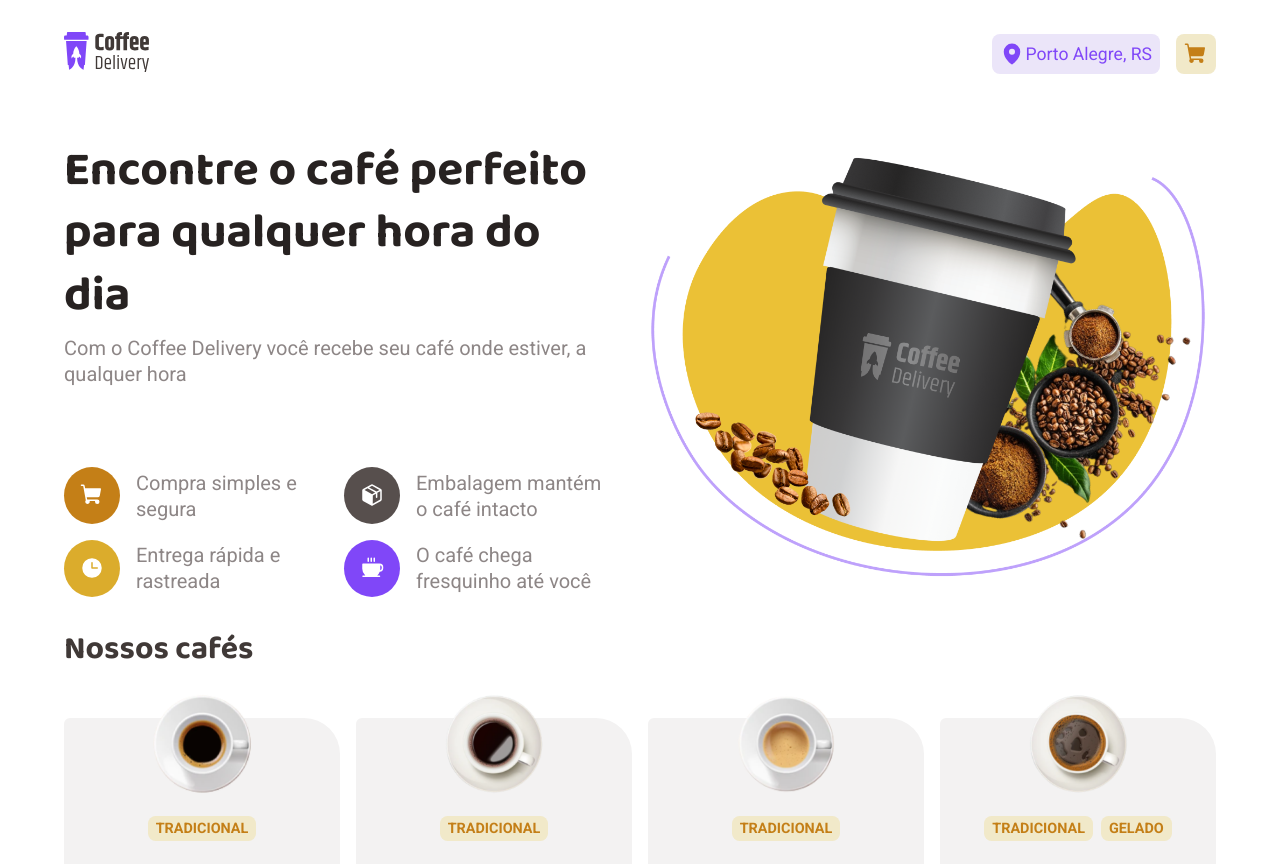
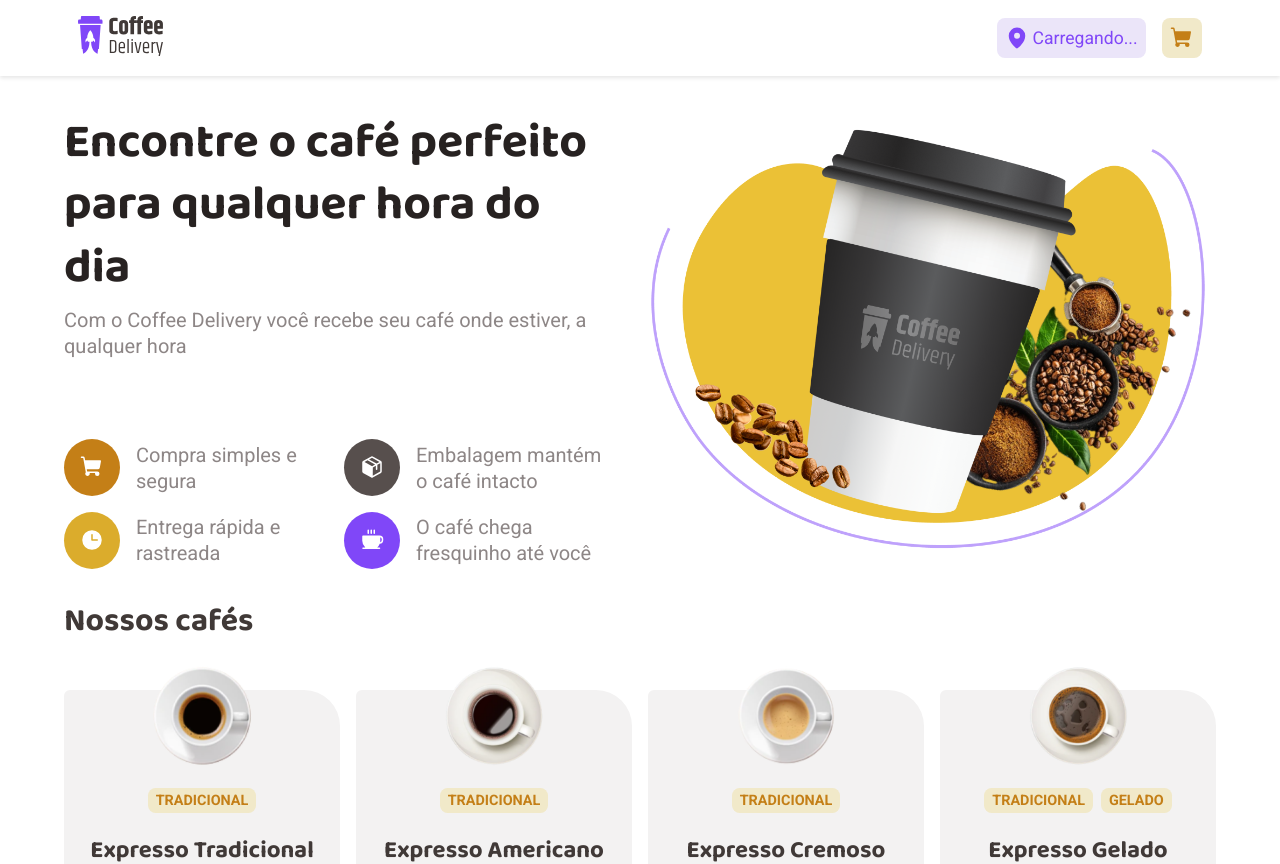
Before and after one commit to gabscrobson/coffee-delivery, a React (Vite) app: page / in a window 1280 px wide. Shown: the top 864 px of the page. Built offline with nearby package versions, Linux system fonts and the light colour scheme; no server answers.

Commit message:
fixe header

```diff
--- a/src/components/Header/index.tsx
+++ b/src/components/Header/index.tsx
@@ -2,21 +2,48 @@ import { MapPin, ShoppingCart } from 'phosphor-react'
 import {
   CartButton,
   HeaderContainer,
+  HeaderContent,
   LocationButton,
   RightButtonsContainer,
 } from './styles'
 import { NavLink } from 'react-router-dom'
+import { useEffect, useState } from 'react'
 
 export function Header() {
+  const [userLocation, setUserLocation] = useState<string>('Carregando...')
+
+  useEffect(() => {
+    // get the user's current location
+    navigator.geolocation.getCurrentPosition(
+      async (position) => {
+        const { latitude, longitude } = position.coords
+        // use a reverse geocoding service to get the city and state information
+        const response = await fetch(
+          `https://nominatim.openstreetmap.org/reverse?format=jsonv2&lat=${latitude}&lon=${longitude}`,
+        )
+        const data = await response.json()
+        const city =
+          data.address.city || data.address.town || data.address.village || ''
+        const state = data.address.state || ''
+        setUserLocation(`${city}, ${state}`)
+      },
+      (error) => {
+        console.error(error)
+        setUserLocation('Localização indisponível')
+      },
+    )
+  }, [])
+
   return (
     <HeaderContainer>
+      <HeaderContent>
         <NavLink to="/" title="Home">
           <img src="/logo.svg" alt="logo" />
         </NavLink>
         <RightButtonsContainer>
           <LocationButton>
             <MapPin size={24} weight="fill" />
-          Porto Alegre, RS
+            {userLocation}
           </LocationButton>
           <NavLink to="/cart" title="Cart">
             <CartButton>
@@ -24,6 +51,7 @@ export function Header() {
             </CartButton>
           </NavLink>
         </RightButtonsContainer>
+      </HeaderContent>
     </HeaderContainer>
   )
 }
--- a/src/components/Header/styles.ts
+++ b/src/components/Header/styles.ts
@@ -1,8 +1,24 @@
 import { styled } from 'styled-components'
 
-export const HeaderContainer = styled.header`
+export const HeaderContainer = styled.div`
+  display: flex;
+  align-items: center;
   width: 100%;
-  margin-bottom: 4rem;
+  padding: 1rem;
+
+  position: fixed;
+  top: 0;
+  left: 0;
+  z-index: 1;
+
+  background-color: ${(props) => props.theme.white};
+  box-shadow: 0 2px 4px rgba(0, 0, 0, 0.1);
+`
+
+export const HeaderContent = styled.header`
+  width: 90%;
+  max-width: 1500px;
+  margin: auto;
 
   display: flex;
   align-items: center;
@@ -20,7 +36,7 @@ const BaseRightButton = styled.div`
   display: flex;
   align-items: center;
   justify-content: center;
-  gap: 0.1rem;
+  gap: 0.2rem;
 
   border: none;
   border-radius: 0.5rem;
@@ -37,6 +53,10 @@ const BaseRightButton = styled.div`
   &:hover {
     filter: brightness(0.95);
   }
+
+  > svg {
+    margin-top: -0.05rem;
+  }
 `
 
 export const LocationButton = styled(BaseRightButton)`
--- a/src/components/QuantityInput/index.tsx
+++ b/src/components/QuantityInput/index.tsx
@@ -1,16 +1,16 @@
 import { Minus, Plus } from 'phosphor-react'
-import { IconContainer, QuantityInputContainer } from './styles'
+import { IconWrapper, QuantityInputContainer } from './styles'
 
 export function QuantityInput() {
   return (
     <QuantityInputContainer>
-      <IconContainer>
+      <IconWrapper>
         <Minus size={16} weight="fill" />
-      </IconContainer>
+      </IconWrapper>
       <input type="number" value={1} />
-      <IconContainer>
+      <IconWrapper>
         <Plus size={16} weight="fill" />
-      </IconContainer>
+      </IconWrapper>
     </QuantityInputContainer>
   )
 }
--- a/src/components/QuantityInput/styles.ts
+++ b/src/components/QuantityInput/styles.ts
@@ -25,7 +25,7 @@ export const QuantityInputContainer = styled.div`
   }
 `
 
-export const IconContainer = styled.button.attrs({ type: 'button' })`
+export const IconWrapper = styled.button.attrs({ type: 'button' })`
   background: none;
   border: none;
   color: ${(props) => props.theme.purple};
--- a/src/layouts/DefaultLayout/styles.ts
+++ b/src/layouts/DefaultLayout/styles.ts
@@ -4,7 +4,7 @@ export const LayoutContainer = styled.div`
   width: 90%;
   max-width: 1500px;
   margin: auto;
-  padding: 2rem 0;
+  padding: 7rem 0;
 
   display: flex;
   flex-direction: column;
--- a/src/pages/Cart/index.tsx
+++ b/src/pages/Cart/index.tsx
@@ -17,15 +17,15 @@ import { Payment } from './Payment'
 export const paymentMethods = {
   credit: {
     label: 'Cartão de crédito',
-    icon: <CreditCard size={16} color={defaultTheme.purple} />,
+    icon: <CreditCard size={22} color={defaultTheme.purple} />,
   },
   debit: {
     label: 'Cartão de débito',
-    icon: <Bank size={16} color={defaultTheme.purple} />,
+    icon: <Bank size={22} color={defaultTheme.purple} />,
   },
   money: {
     label: 'Dinheiro',
-    icon: <Money size={16} color={defaultTheme.purple} />,
+    icon: <Money size={22} color={defaultTheme.purple} />,
   },
 }
 
```
Lines whose indentation alone changed are shown as unchanged.
